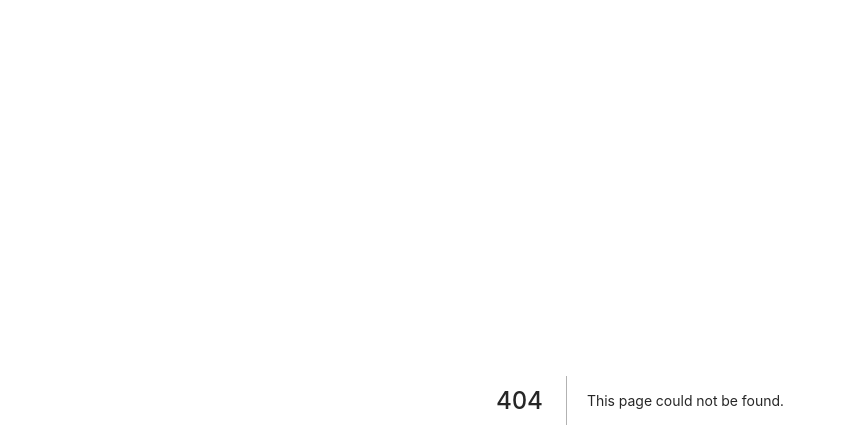
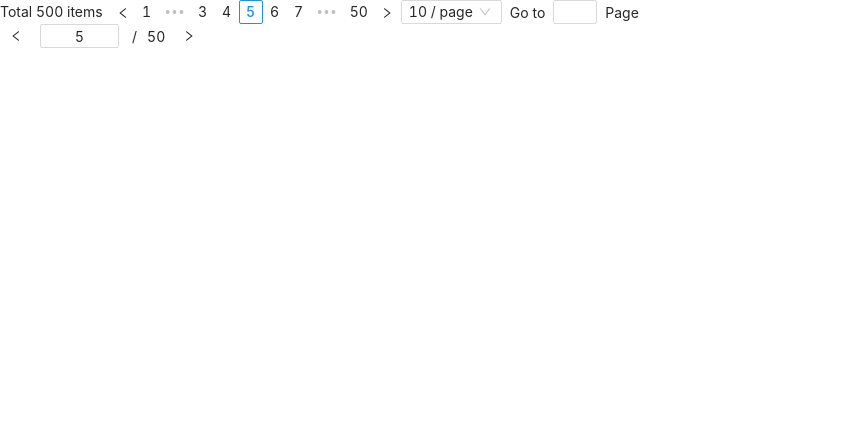
Before and after one commit to talhajubaer018/antdesign, a Next.js app: page /pagination in a window 1280 px wide. Before the commit this address had no page. Shown: the top 448 px of the page, without its empty margins (0-846 px from the left). Built offline with nearby package versions, Linux system fonts and the light colour scheme.

Commit message:
pagination added

```diff
--- /dev/null
+++ b/pages/pagination.js
@@ -0,0 +1,13 @@
+import { Pagination } from "antd";
+import React from "react";
+
+const PaginationAD = () => {
+  return (
+    <div>
+      <Pagination size="small" showTotal={(total) => `Total ${total} items`} showSizeChanger showQuickJumper defaultCurrent={5} total={500} />
+      <Pagination simple showSizeChanger showQuickJumper defaultCurrent={5} total={500} />
+    </div>
+  );
+};
+
+export default PaginationAD;
```
